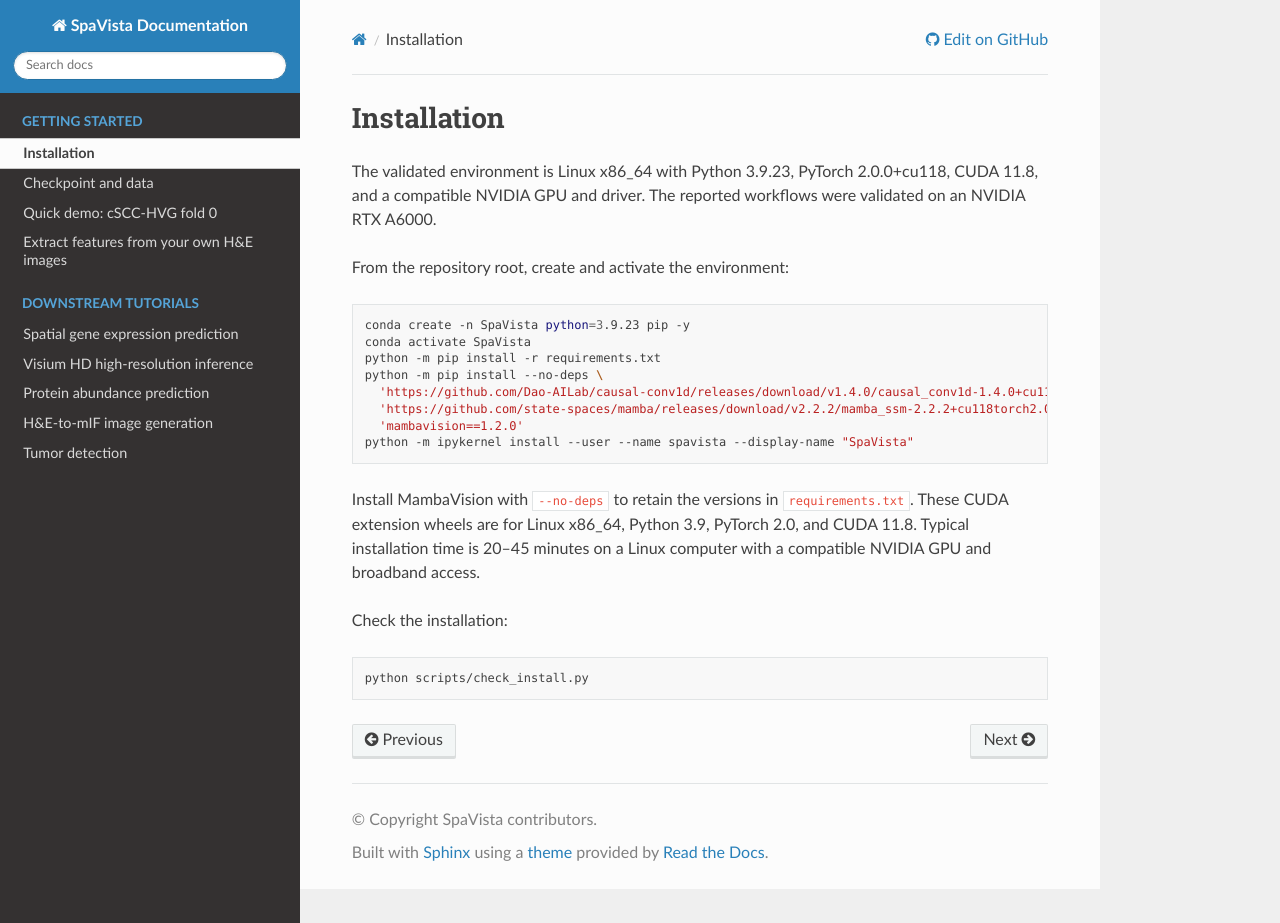
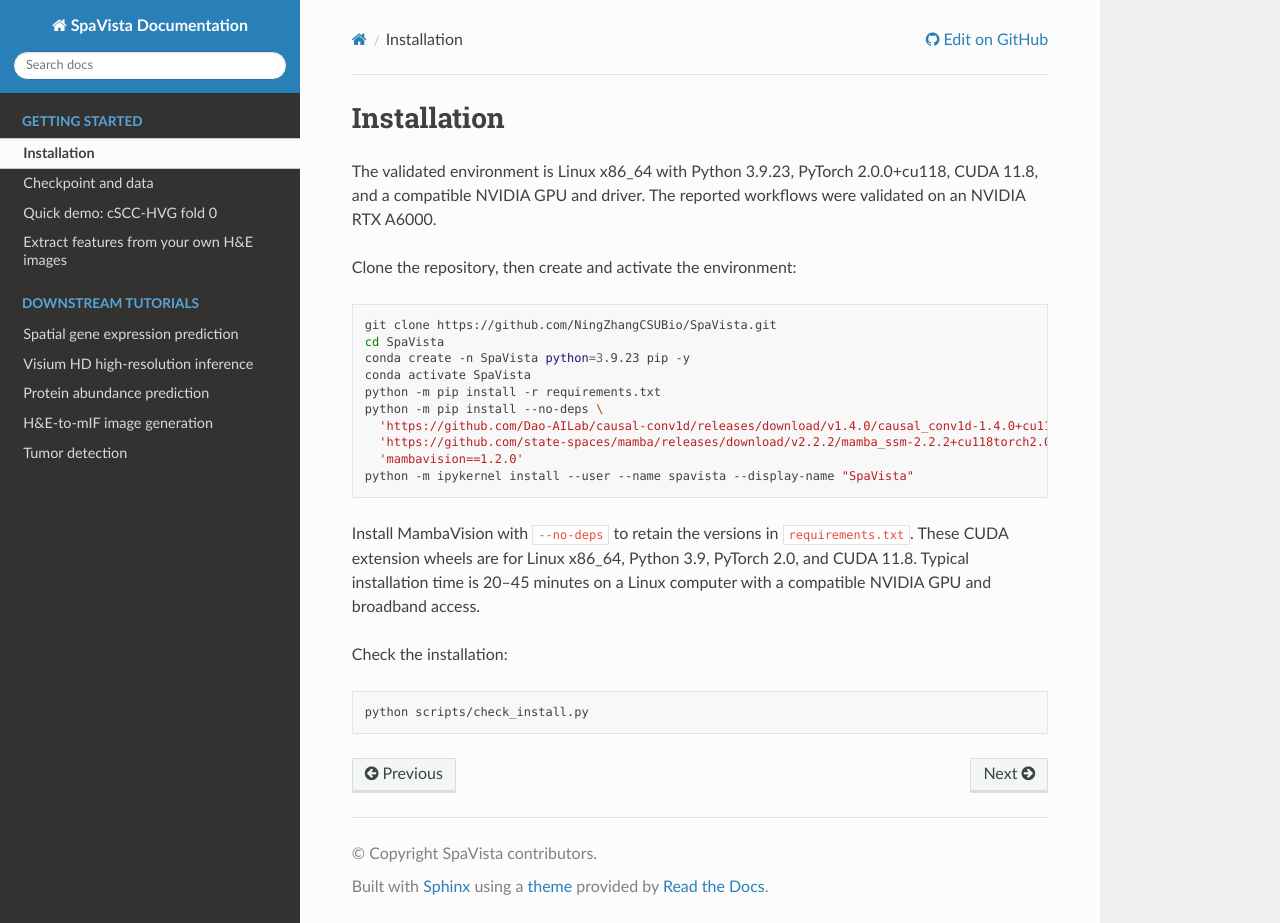
Before and after one commit to NingZhangCSUBio/SpaVista, a Sphinx documentation site: the page built from docs/installation.rst, in a window 1280 px wide and 923 px high. Built offline with Sphinx 7.4.7 and the Read the Docs theme 3.1.0, drawn with Linux system fonts in a browser that asks for light colours.

Commit message:
Add repository clone step to installation guides

```diff
--- a/docs/installation.rst
+++ b/docs/installation.rst
@@ -3,10 +3,12 @@
 
 The validated environment is Linux x86_64 with Python 3.9.23, PyTorch 2.0.0+cu118, CUDA 11.8, and a compatible NVIDIA GPU and driver. The reported workflows were validated on an NVIDIA RTX A6000.
 
-From the repository root, create and activate the environment:
+Clone the repository, then create and activate the environment:
 
 .. code-block:: bash
 
+   git clone https://github.com/NingZhangCSUBio/SpaVista.git
+   cd SpaVista
    conda create -n SpaVista python=3.9.23 pip -y
    conda activate SpaVista
    python -m pip install -r requirements.txt
```
Also changed, not shown: README.md (+1 -0 lines).
